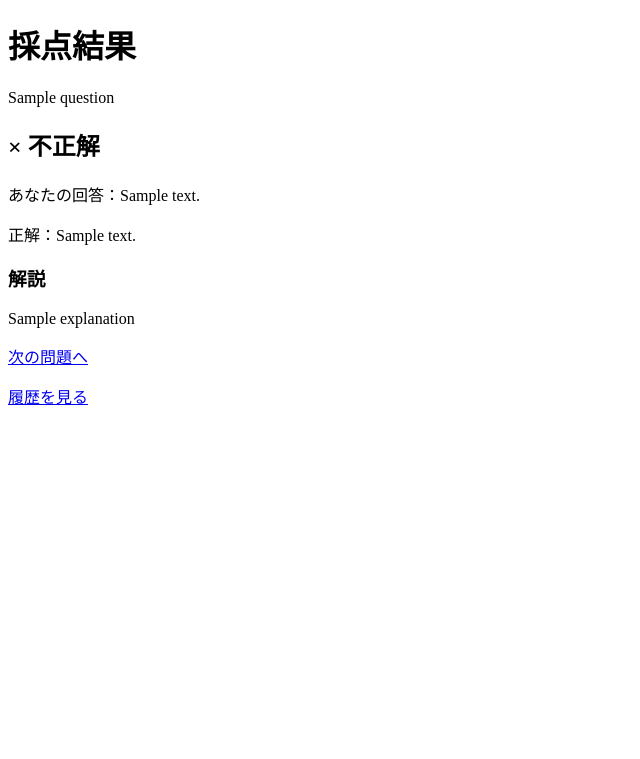
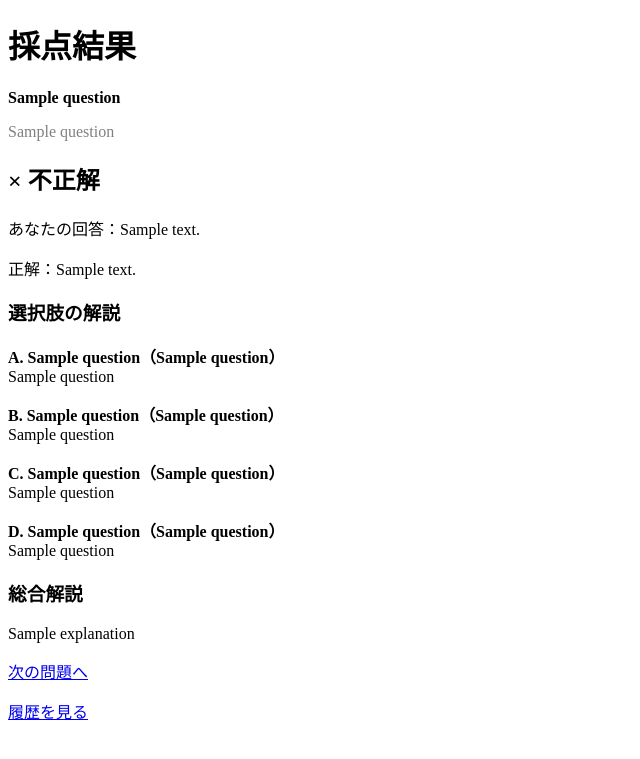
Before and after one commit to sct202512okinawakozohiyane-tech/ko-mei-project, a Flask app: template workspace/toeic-study-lab/templates/result.html in a window 1280 px wide. Shown: the top 759 px of the page, without its empty margins (0-640 px from the left). Run offline with Flask 3, Linux system fonts and the light colour scheme; the template is opened without the code that fills it: most values are stand-ins (such as "Sample title", 1, 10 or a date in 2020); parts of the project's set-up code (start-up, migrations or seed data) failed here and were passed over.

Commit message:
画面出力の更新

```diff
--- a/workspace/toeic-study-lab/templates/question.html
+++ b/workspace/toeic-study-lab/templates/question.html
@@ -17,7 +17,7 @@
 </p>
 
 {% if question %}
-<p>{{ question[2] }}</p>
+<p><strong>{{ question[2] }}</strong></p>
 
 <form action="/answer" method="post">
 
--- a/workspace/toeic-study-lab/templates/result.html
+++ b/workspace/toeic-study-lab/templates/result.html
@@ -8,7 +8,10 @@
 
 <h1>採点結果</h1>
 
-<p>{{ question[2] }}</p>
+<p><strong>{{ question[2] }}</strong></p>
+{% if question[11] %}
+<p style="color: gray;">{{ question[11] }}</p>
+{% endif %}
 
 {% if is_correct %}
     <h2>〇 正解！</h2>
@@ -17,11 +20,27 @@
 {% endif %}
 
 <p>あなたの回答：{{ user_answer }}</p>
-
 <p>正解：{{ correct_answer }}</p>
 
-<h3>解説</h3>
+<h3>選択肢の解説</h3>
 
+{% set choices = [
+    ("A", question[3], question[12], question[16]),
+    ("B", question[4], question[13], question[17]),
+    ("C", question[5], question[14], question[18]),
+    ("D", question[6], question[15], question[19]),
+] %}
+
+{% for key, text, translation, exp in choices %}
+<p>
+    <strong>{{ key }}. {{ text }}{% if translation %}（{{ translation }}）{% endif %}</strong>
+    {% if exp %}
+    <br>{{ exp }}
+    {% endif %}
+</p>
+{% endfor %}
+
+<h3>総合解説</h3>
 <p>{{ explanation }}</p>
 
 <a href="/question">次の問題へ</a>
```
Also changed, not shown: workspace/toeic-study-lab/scripts/import_questions.py (+5 -2 lines).
